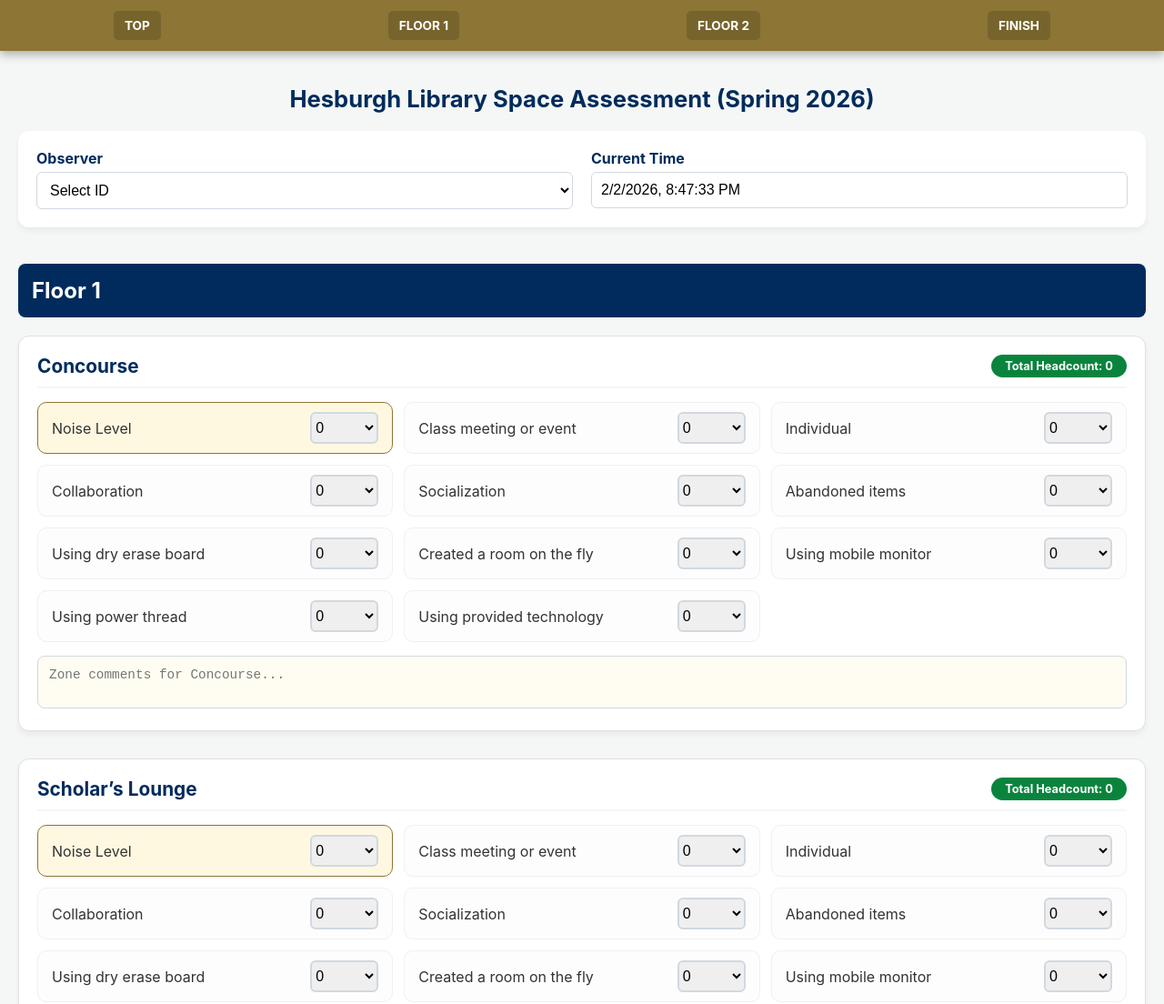
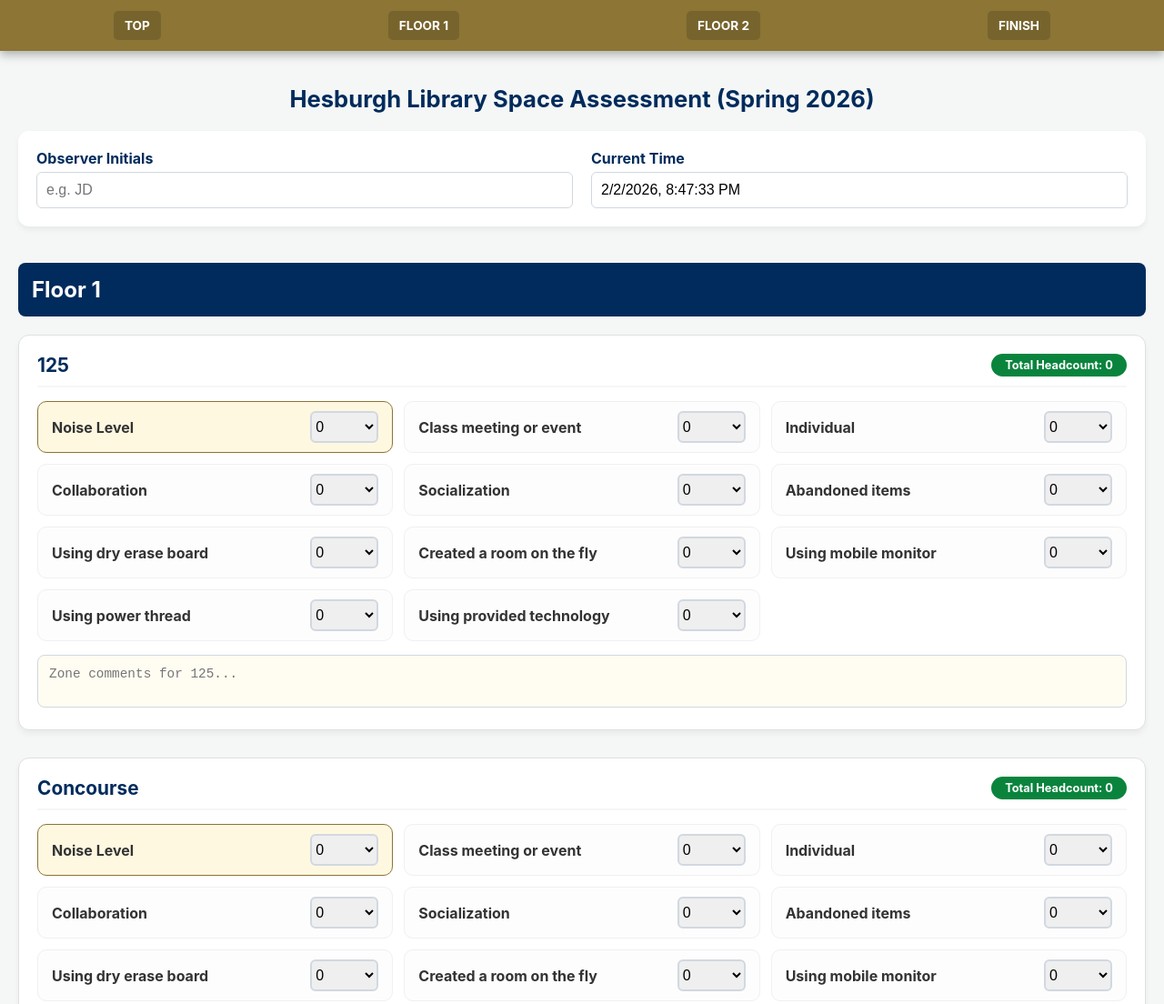
Before and after one commit to julievecchio/space-counter-tool, a plain HTML site: page index.html in a window 1280 px wide. Shown: the top 1104 px of the page at 91% size. Drawn offline with Linux system fonts and the light colour scheme.

Commit message:
Update index.html
added room 125 location and noise level activity

```diff
--- a/index.html
+++ b/index.html
@@ -82,8 +82,7 @@
 
         .meta-input-group { display: flex; flex-direction: column; }
         .meta-input-group label { font-weight: bold; margin-bottom: 5px; color: var(--primary); }
-        /* Added select to styling */
-        .meta-input-group input, .meta-input-group select { padding: 10px; border: 1px solid var(--border); border-radius: 6px; font-size: 1rem; background: white; }
+        .meta-input-group input { padding: 10px; border: 1px solid var(--border); border-radius: 6px; font-size: 1rem; }
 
         h1 { text-align: center; color: var(--primary); margin-bottom: 20px; font-size: 1.6rem; }
 
@@ -133,10 +132,10 @@
             border-radius: 10px;
         }
 
-        /* Highlight Noise Level row specifically */
-        .activity-item[data-activity="Noise Level"] {
+        /* Distinct styling for Noise Level */
+        .activity-item.noise-row {
             background: #fff8e1;
-            border-color: var(--nd-gold);
+            border: 1px solid var(--nd-gold);
         }
 
         .count-dropdown { width: 75px; height: 35px; font-size: 1rem; border: 2px solid var(--border); border-radius: 6px; }
@@ -204,14 +203,8 @@
 
         <div class="meta-header">
             <div class="meta-input-group">
-                <label>Observer</label>
-                <select id="observer-initials">
-                    <option value="" disabled selected>Select ID</option>
-                    <option value="1">1</option>
-                    <option value="2">2</option>
-                    <option value="3">3</option>
-                    <option value="4">4</option>
-                </select>
+                <label>Observer Initials</label>
+                <input type="text" id="observer-initials" placeholder="e.g. JD">
             </div>
             <div class="meta-input-group">
                 <label>Current Time</label>
@@ -245,24 +238,22 @@
             const recordDisplay = document.getElementById('record-count');
 
             const floors = {
-                "Floor 1": ["Concourse", "Scholar’s Lounge", "Entrance Gallery", "Holtz Reading Room", "Collaboration Hub", "Research Commons", "PC Computer Cluster", "Screen Sharing Tables"],
+                "Floor 1": ["125", "Concourse", "Scholar’s Lounge", "Entrance Gallery", "Holtz Reading Room", "Collaboration Hub", "Research Commons", "PC Computer Cluster", "Screen Sharing Tables"],
                 "Floor 2": ["Entrance Gallery", "Holtz Reading Room", "Unrenovated Southwest", "North Reading Room", "Collaboration Hub", "220", "231A", "231B", "231C", "235", "NFCDS", "246", "247", "248", "NFCDS Computer Cluster", "PC Computer Cluster", "Mac Computer Cluster", "Screen Sharing Tables", "264"]
             };
 
-            // Added "Noise Level" to activities
             const activities = ["Noise Level", "Class meeting or event", "Individual", "Collaboration", "Socialization", "Abandoned items", "Using dry erase board", "Created a room on the fly", "Using mobile monitor", "Using power thread", "Using provided technology"];
 
             if(!localStorage.getItem(MASTER_KEY)) localStorage.setItem(MASTER_KEY, JSON.stringify([]));
 
             const container = document.getElementById('floors-container');
 
-            // Generate standard options 0-101
-            let optionsHTML = "";
-            for (let i = 0; i <= 101; i++) optionsHTML += `<option value="${i}">${i}</option>`;
+            // Generate options HTML
+            let headcountOptions = "";
+            for (let i = 0; i <= 101; i++) headcountOptions += `<option value="${i}">${i}</option>`;
 
-            // Generate noise options 0-3
-            let noiseOptionsHTML = "";
-            for (let i = 0; i <= 3; i++) noiseOptionsHTML += `<option value="${i}">${i}</option>`;
+            let noiseOptions = "";
+            for (let i = 0; i <= 3; i++) noiseOptions += `<option value="${i}">${i}</option>`;
 
             Object.entries(floors).forEach(([floorLabel, zones]) => {
                 const fHeader = document.createElement('h2');
@@ -283,14 +274,15 @@
                         </div>
                         <div class="activity-grid">
                             ${activities.map(act => {
-                                // Use noiseOptionsHTML if the activity is Noise Level
-                                const currentOptions = (act === "Noise Level") ? noiseOptionsHTML : optionsHTML;
+                                const isNoise = act === "Noise Level";
                                 return `
-                                <div class="activity-item" data-activity="${act}">
-                                    <span class="activity-label">${act}</span>
-                                    <select class="count-dropdown zone-input" data-activity="${act}">${currentOptions}</select>
-                                </div>
-                            `}).join('')}
+                                <div class="activity-item ${isNoise ? 'noise-row' : ''}">
+                                    <span class="activity-label"><strong>${act}</strong></span>
+                                    <select class="count-dropdown zone-input" data-activity="${act}">
+                                        ${isNoise ? noiseOptions : headcountOptions}
+                                    </select>
+                                </div>`;
+                            }).join('')}
                         </div>
                         <textarea class="zone-comment-box zone-input" data-activity="ZONE_COMMENT" placeholder="Zone comments for ${zoneName}..."></textarea>
                     `;
@@ -316,20 +308,15 @@
             document.addEventListener('change', (e) => {
                 if (e.target.classList.contains('count-dropdown')) {
                     const zone = e.target.closest('.zone');
-                    // Calculate sum, but EXCLUDE "Noise Level" from the total headcount
+                    // Only sum headcount activities (exclude Noise Level)
                     const sum = Array.from(zone.querySelectorAll('.count-dropdown'))
-                        .filter(select => select.dataset.activity !== "Noise Level")
+                        .filter(sel => sel.dataset.activity !== "Noise Level")
                         .reduce((a, b) => a + parseInt(b.value), 0);
                     zone.querySelector('.total-val').textContent = sum;
                 }
             });
 
             document.getElementById('submit-btn').addEventListener('click', async () => {
-                if (!observerInput.value) {
-                    alert("Please select Observer Initials before saving.");
-                    return;
-                }
-
                 const observer = observerInput.value || "NA";
                 const overallNotes = overallNotesInput.value.replace(/,/g, ";").replace(/\n/g, " ");
                 const timestamp = new Date().toLocaleString().replace(/,/g, "");
@@ -386,7 +373,8 @@
                 const masterList = JSON.parse(localStorage.getItem(MASTER_KEY));
                 if(masterList.length === 0) return alert("No walk-throughs recorded yet!");
 
-                let csvContent = "\uFEFFTimestamp,Observer Initials,Floor,Zone,Activity,Count,Zone Comment,Overall Shift Notes\n";
+                // Updated CSV header for clarity
+                let csvContent = "\uFEFFTimestamp,Observer Initials,Floor,Zone,Activity,Value (Count or Rating),Zone Comment,Overall Shift Notes\n";
                 masterList.forEach(r => {
                     csvContent += `${r.timestamp},${r.observer},${r.floor},"${r.zone}","${r.activity}",${r.value},"${r.zone_comment}","${r.overall_notes}"\n`;
                 });
```
